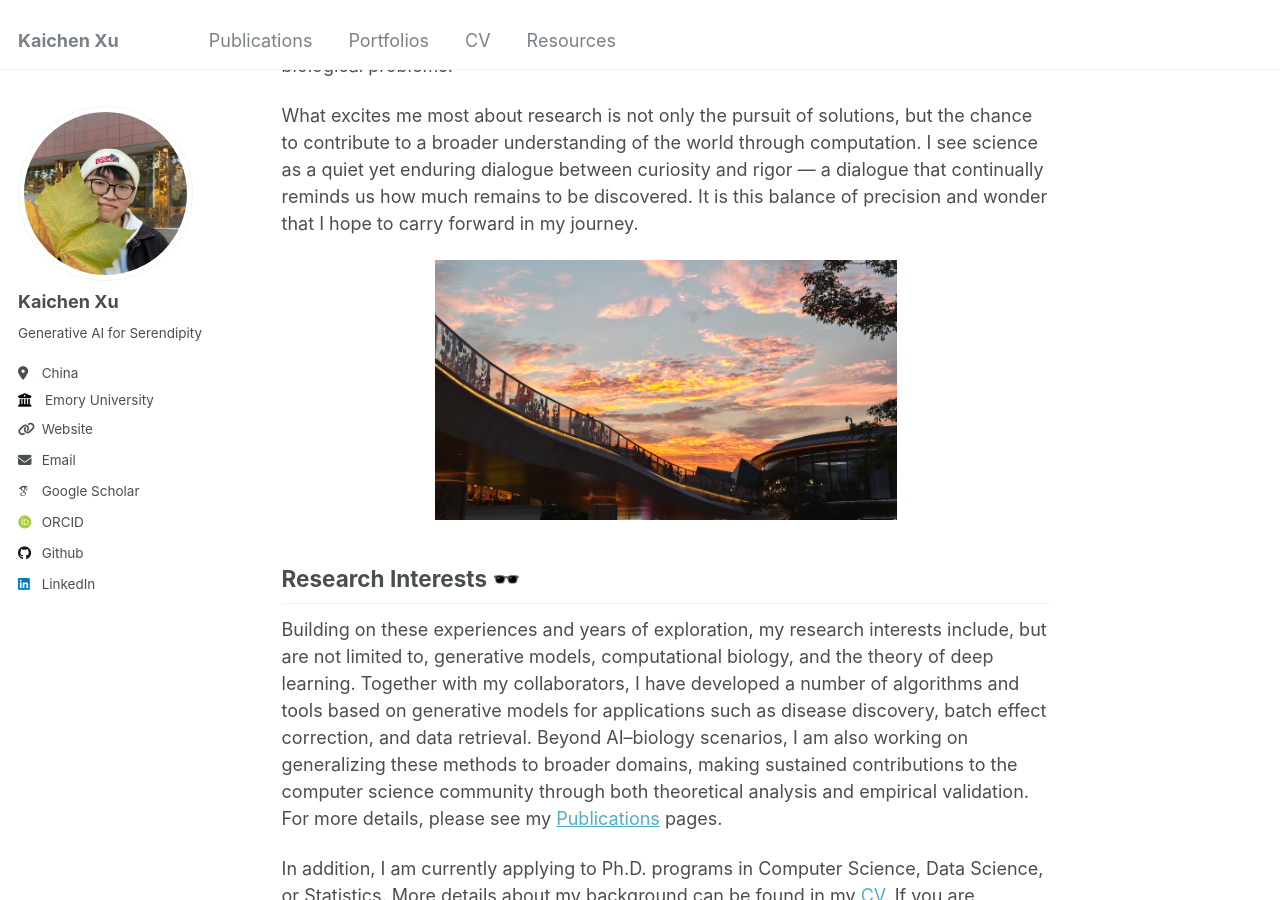
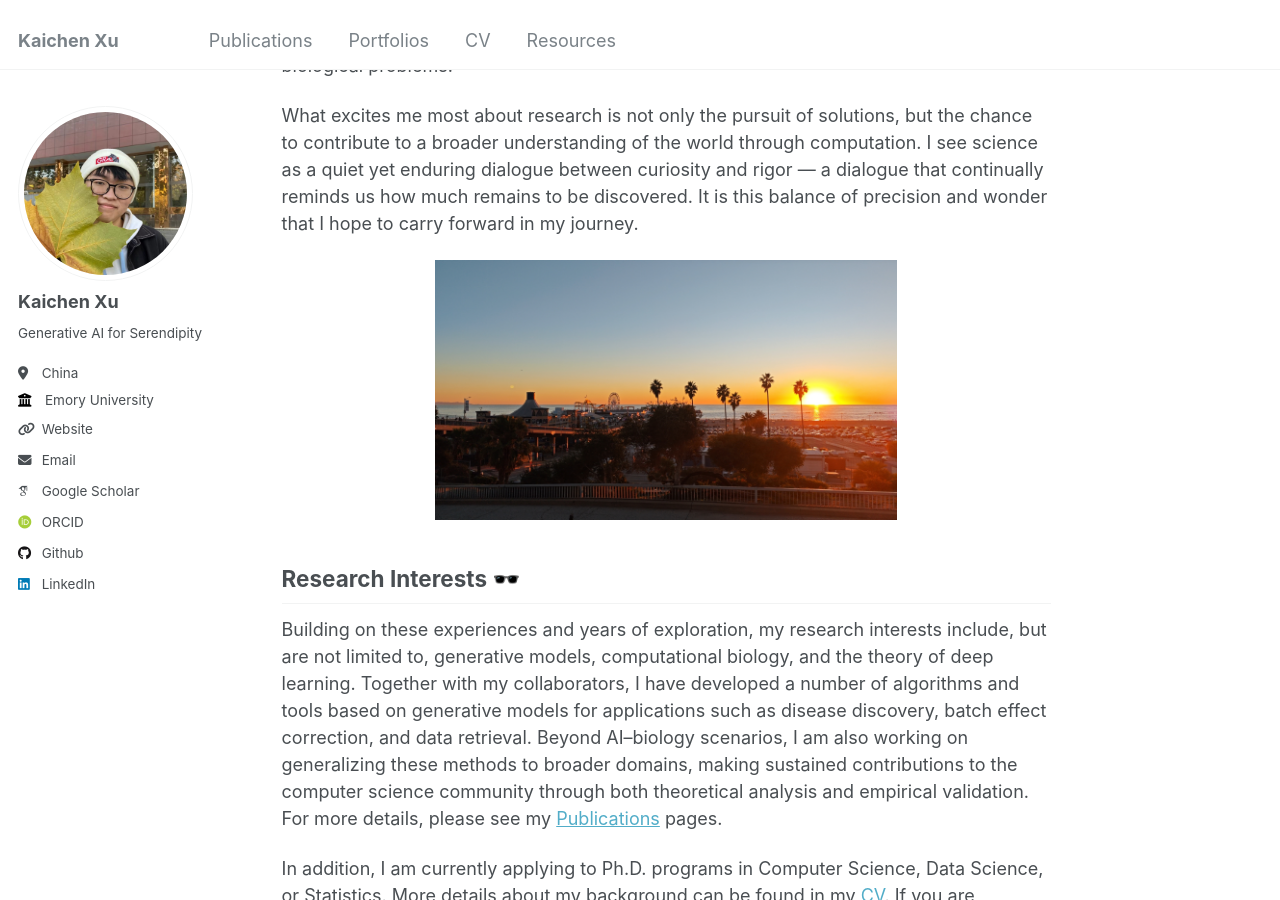
Before and after one commit to Catchxu/Catchxu.github.io, a Jekyll site: the page built from _pages/about.md, in a window 1280 px wide and 900 px high, scrolled down 444 px. Built offline with Jekyll 4.4.1, drawn with Linux system fonts in a browser that asks for light colours; some web fonts are replaced.

Commit message:
Update about

```diff
--- a/_pages/about.md
+++ b/_pages/about.md
@@ -9,12 +9,12 @@ redirect_from:
 
 Greetings, welcome to my page!
 
-I am Kaichen Xu, currently a graduate student in Computer Science at Emory University. Before joining Emory, I spent four unforgettable years at Zhongnan University of Economics and Law (ZUEL), where I earned my bachelor’s degree and developed a strong passion for research. During my undergraduate studies, I had the privilege of working under the mentorship of [Dr. Xiaobo Sun](https://scholar.google.com/citations?user=l56IWfgAAAAJ&hl=en) from the School of Statistics and Mathematics, ZUEL. It was also at ZUEL that I discovered my deep interest in the interdisciplinary field of computational biology and built lasting friendships with many like-minded peers. To further explore this intersection of algorithms and biological data, I joined The Chinese University of Hong Kong (Shenzhen) in the summer of 2025 as a research assistant, working under the guidance of [Dr. Jin Liu](https://sites.google.com/view/liujinlab/home). This internship broadened my research perspective and allowed me to deepen my understanding of computational approaches to biological problems.
+I am Kaichen Xu, currently a graduate student in Computer Science at Emory University. Before joining Emory, I spent four unforgettable years at Zhongnan University of Economics and Law (ZUEL), where I earned my bachelor’s degree and developed a strong passion for research. During my undergraduate studies, I had the privilege of working under the mentorship of [Dr. Xiaobo Sun](https://med.emory.edu/directory/profile/?u=XSUN28) from the School of Statistics and Mathematics, ZUEL. It was also at ZUEL that I discovered my deep interest in the interdisciplinary field of computational biology and built lasting friendships with many like-minded peers. To further explore this intersection of algorithms and biological data, I joined The Chinese University of Hong Kong (Shenzhen) in the summer of 2025 as a research assistant, working under the guidance of [Dr. Jin Liu](https://sites.google.com/view/liujinlab/home). This internship broadened my research perspective and allowed me to deepen my understanding of computational approaches to biological problems.
 
 What excites me most about research is not only the pursuit of solutions, but the chance to contribute to a broader understanding of the world through computation. I see science as a quiet yet enduring dialogue between curiosity and rigor --- a dialogue that continually reminds us how much remains to be discovered. It is this balance of precision and wonder that I hope to carry forward in my journey.
 
 <div align=center>
-<img src='/images/CUHKSZ.jpg' width='60%'>
+<img src='/images/santa.jpg' width='60%'>
 </div>
 
 
```
Also changed, not shown: images/santa.jpg (added).
